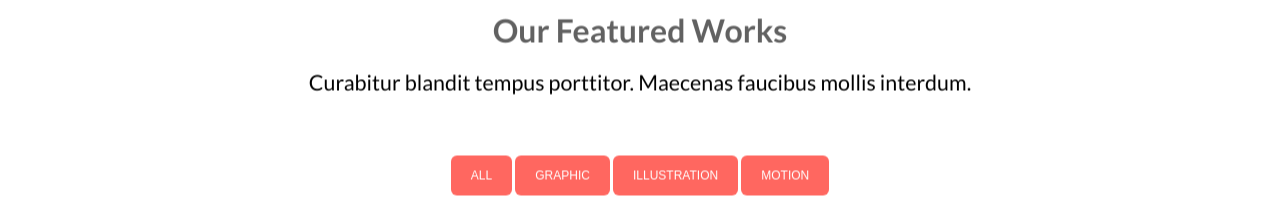
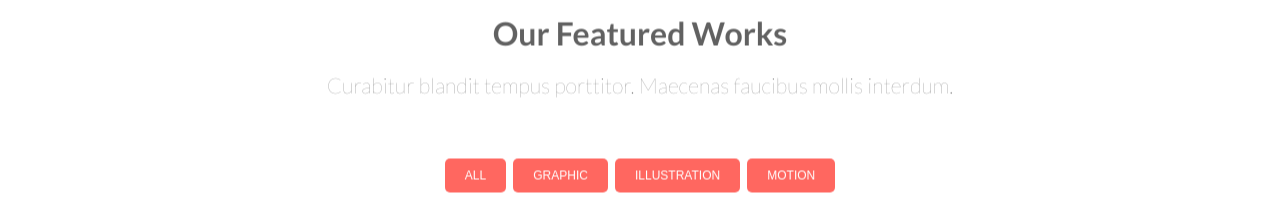
Before and after one commit to jjangu/webpaint-project, a plain HTML site: page index.html in a window 1280 px wide. Shown: the part 909-1124 px from the top of the page. Drawn offline with Linux system fonts and the light colour scheme.

Commit message:
minor fixes

```diff
--- a/style.css
+++ b/style.css
@@ -177,6 +177,7 @@ nav {
 	height: 1004px;
 	transform-style: preserve-3d;
 	background: #fff;
+	color: #616161;
 }
 
 .section3 h3 {
@@ -190,6 +191,7 @@ nav {
 .section3 p {
 	margin: 0 0 60px 0;
 	font-size: 1.34rem;
+	font-weight: 100;
 }
 
 .section3 ul {
@@ -200,10 +202,10 @@ nav {
 	display: inline-block;
 }
 .button {
-	margin: 0;
-	padding: 13px 20px;
+	margin: 0 2px;
+	padding: 10px 20px;
 	text-transform: uppercase;
-	border-radius: 6px;
+	border-radius: 5px;
 	box-shadow: none;
 	background: #ff6760;
 	border: none;
```
Lines whose indentation alone changed are shown as unchanged.
